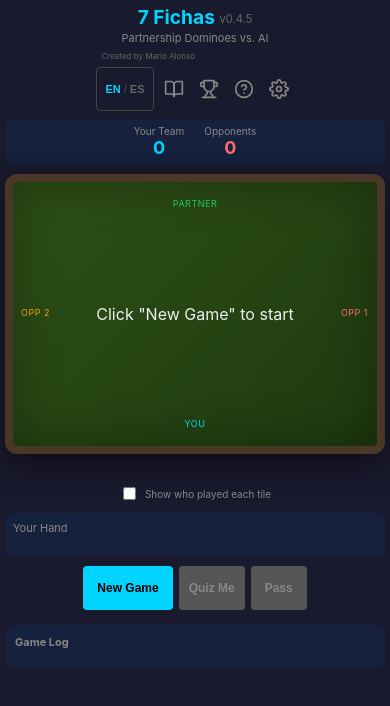
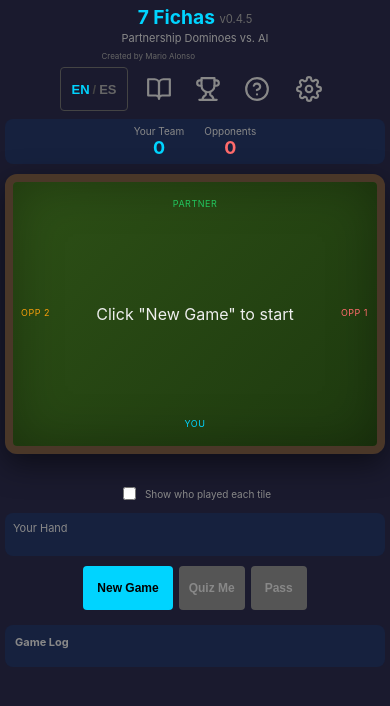
Before and after one commit to MarAlons0/domino-advisor, a plain HTML site: page docs/index.html in a window 390 px wide. Drawn offline with Linux system fonts and the light colour scheme.

Commit message:
Increase header icon size and tap targets on mobile

```diff
--- a/docs/css/styles.css
+++ b/docs/css/styles.css
@@ -2270,6 +2270,7 @@ button:disabled {
     .header-buttons {
         position: static;
         justify-content: center;
+        gap: 10px;
     }
 
     .attribution {
@@ -2280,6 +2281,27 @@ button:disabled {
 
     h1 {
         font-size: 1.2rem;
+    }
+
+    /* Larger icons and tap targets on mobile */
+    .settings-btn svg,
+    .help-btn svg,
+    .docs-btn svg,
+    .stats-btn svg {
+        width: 26px;
+        height: 26px;
+    }
+
+    .settings-btn,
+    .help-btn,
+    .docs-btn,
+    .stats-btn {
+        padding: 8px;
+    }
+
+    .lang-toggle {
+        font-size: 13px;
+        padding: 6px 10px;
     }
 
     /* Table adjustments */
--- a/docs/index.html
+++ b/docs/index.html
@@ -4,7 +4,7 @@
     <meta charset="UTF-8">
     <meta name="viewport" content="width=device-width, initial-scale=1.0">
     <title>7 Fichas v0.4.5</title>
-    <link rel="stylesheet" href="css/styles.css?v=24">
+    <link rel="stylesheet" href="css/styles.css?v=25">
 </head>
 <body>
     <header class="app-header">
```
